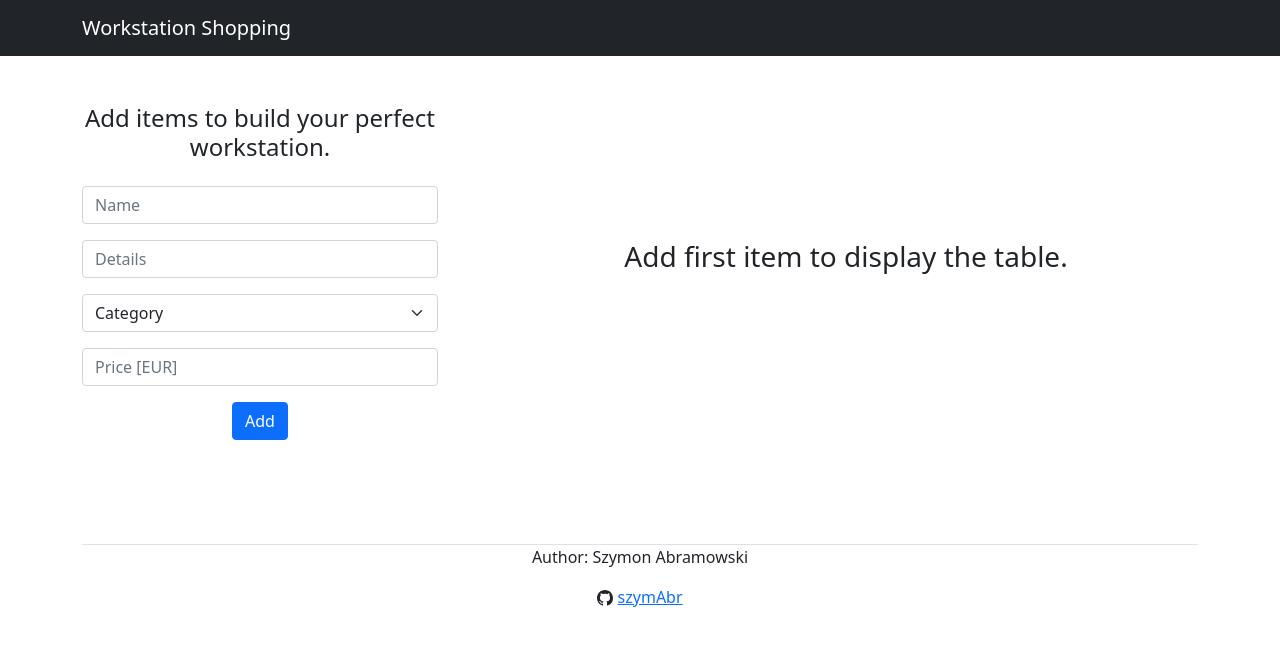
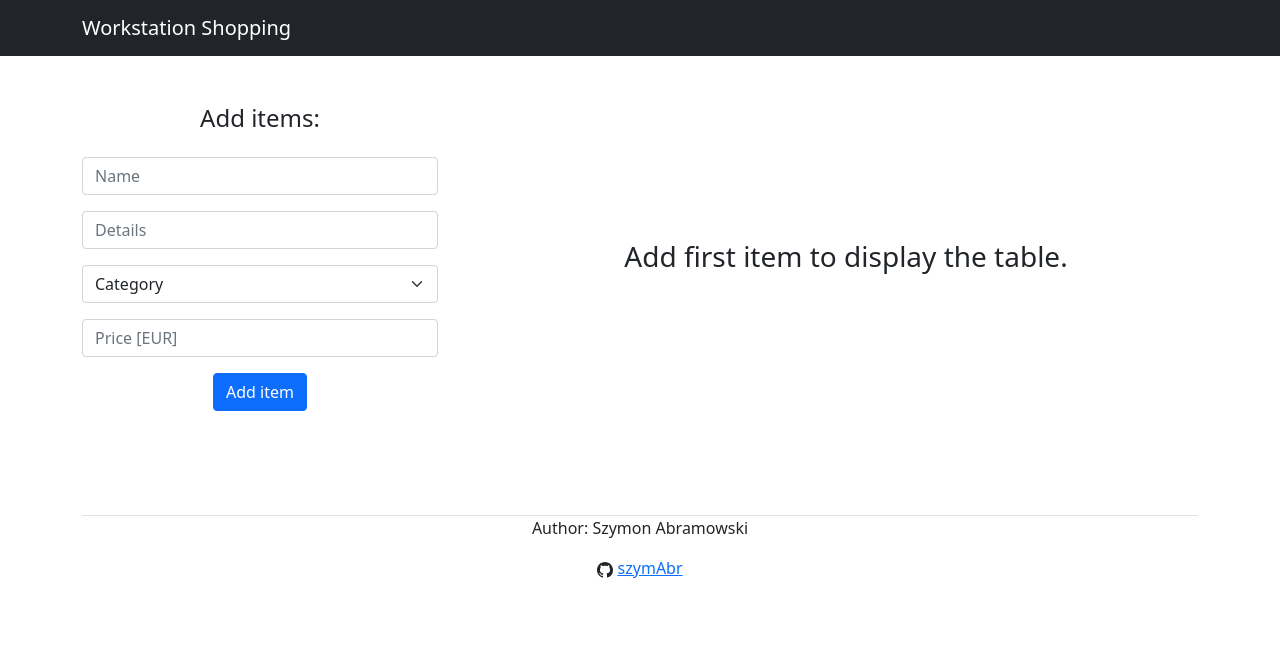
Before and after one commit to szymAbr/workstation-shopping, a React (Create React App) app: page / in a window 1280 px wide. Shown: the top 646 px of the page. Built offline with nearby package versions, Linux system fonts and the light colour scheme.

Commit message:
add edit option

```diff
--- a/src/App.jsx
+++ b/src/App.jsx
@@ -9,6 +9,13 @@ import Footer from "./components/Footer";
 function App() {
   const [items, setItems] = useState([]);
   const [totalPrice, setTotalPrice] = useState(0);
+  const [editMode, setEditMode] = useState(false);
+  const [editedItem, setEditedItem] = useState(0);
+
+  function handleEdit(index) {
+    setEditedItem(index)
+    setEditMode(true);
+  }
 
   useEffect(() => {
     const itemsFromStorage = JSON.parse(localStorage.getItem("items"));
@@ -40,7 +47,13 @@ function App() {
       <Container>
         <Row className="mt-4">
           <Col xs={12} md={5} lg={4}>
-            <UserInput items={items} setItems={setItems} />
+            <UserInput
+              items={items}
+              setItems={setItems}
+              editMode={editMode}
+              setEditMode={setEditMode}
+              editedItem={editedItem}
+            />
           </Col>
 
           <Col xs={12} md={7} lg={8}>
@@ -48,6 +61,7 @@ function App() {
               items={items}
               setItems={setItems}
               totalPrice={totalPrice}
+              handleEdit={handleEdit}
             />
           </Col>
         </Row>
--- a/src/components/UserInput.jsx
+++ b/src/components/UserInput.jsx
@@ -1,13 +1,12 @@
 import React, { useState, useEffect } from "react";
 import { Form, Button } from "react-bootstrap";
 
-export default function UserInput({ items, setItems }) {
+export default function UserInput({ items, setItems, editMode, setEditMode, editedItem }) {
   const [currentItem, setCurrentItem] = useState({
     name: "",
     details: "",
     category: "",
     price: "",
-    // editMode: false,
   });
 
   function handleChange(event) {
@@ -29,11 +28,17 @@ export default function UserInput({ items, setItems }) {
     if (values.some((value) => !value)) {
       formInfo.classList.remove("hidden");
     } else {
+      formInfo.classList.add("hidden");
+
       const newItems = [...items];
 
-      formInfo.classList.add("hidden");
+      if (!editMode) {
+        newItems.push(currentItem);
+      } else {
+        newItems.splice(editedItem, 1, currentItem);
+        setEditMode(false);
+      }
 
-      newItems.push(currentItem);
       setItems(newItems);
 
       setCurrentItem({
@@ -41,7 +46,6 @@ export default function UserInput({ items, setItems }) {
         details: "",
         category: "",
         price: "",
-        // editMode: false,
       });
     }
   }
@@ -49,7 +53,7 @@ export default function UserInput({ items, setItems }) {
   // add edit option: different h4, button Add -> Confirm/OK, highlight edited row
   return (
     <>
-      <h4 className="my-4">Add items to build your perfect workstation.</h4>
+      <h4 className="my-4">{editMode ? "Edit item:" : "Add items:"}</h4>
 
       <Form onSubmit={handleSubmit}>
         <Form.Group className="my-3" controlId="formItemName">
@@ -97,7 +101,7 @@ export default function UserInput({ items, setItems }) {
         </Form.Group>
 
         <Button variant="primary" type="submit">
-          Add
+          {editMode ? "Confirm changes" : "Add item"}
         </Button>
 
         <p id="form-incomplete" className="mt-3 hidden">
--- a/src/components/WorkstationTable.jsx
+++ b/src/components/WorkstationTable.jsx
@@ -2,7 +2,12 @@ import React from "react";
 import { Table, Button } from "react-bootstrap";
 import { Pencil, Trash } from "react-bootstrap-icons";
 
-export default function WorkstationTable({ items, setItems, totalPrice }) {
+export default function WorkstationTable({
+  items,
+  setItems,
+  totalPrice,
+  handleEdit
+}) {
   function handleDelete(index) {
     const newItems = items.filter((item) => items.indexOf(item) !== index);
 
@@ -36,7 +41,7 @@ export default function WorkstationTable({ items, setItems, totalPrice }) {
                   <Button
                     variant="warning"
                     className="btn-sm"
-                    // onClick={handleEdit}
+                    onClick={() => handleEdit(index)}
                   >
                     <Pencil />
                   </Button>
```
